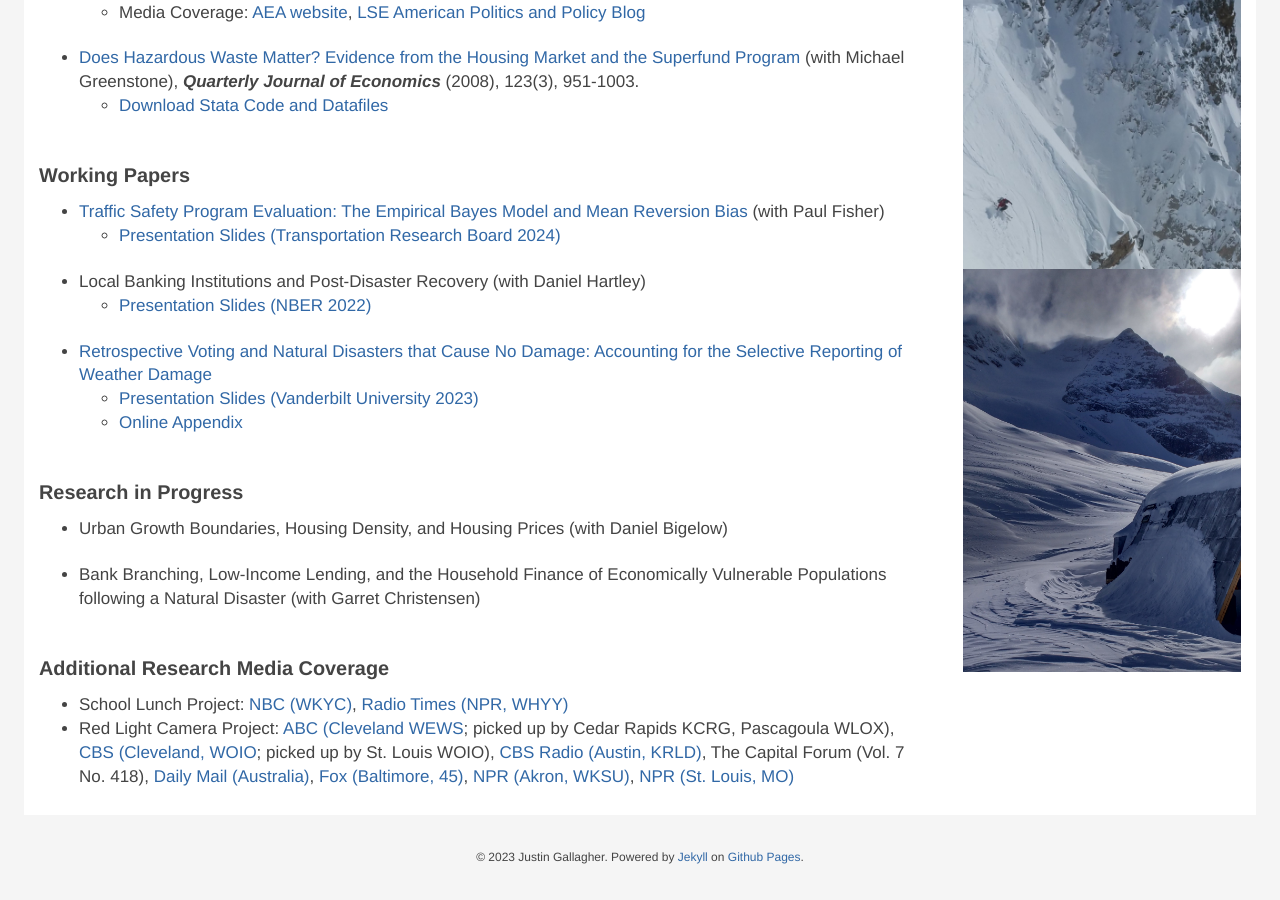
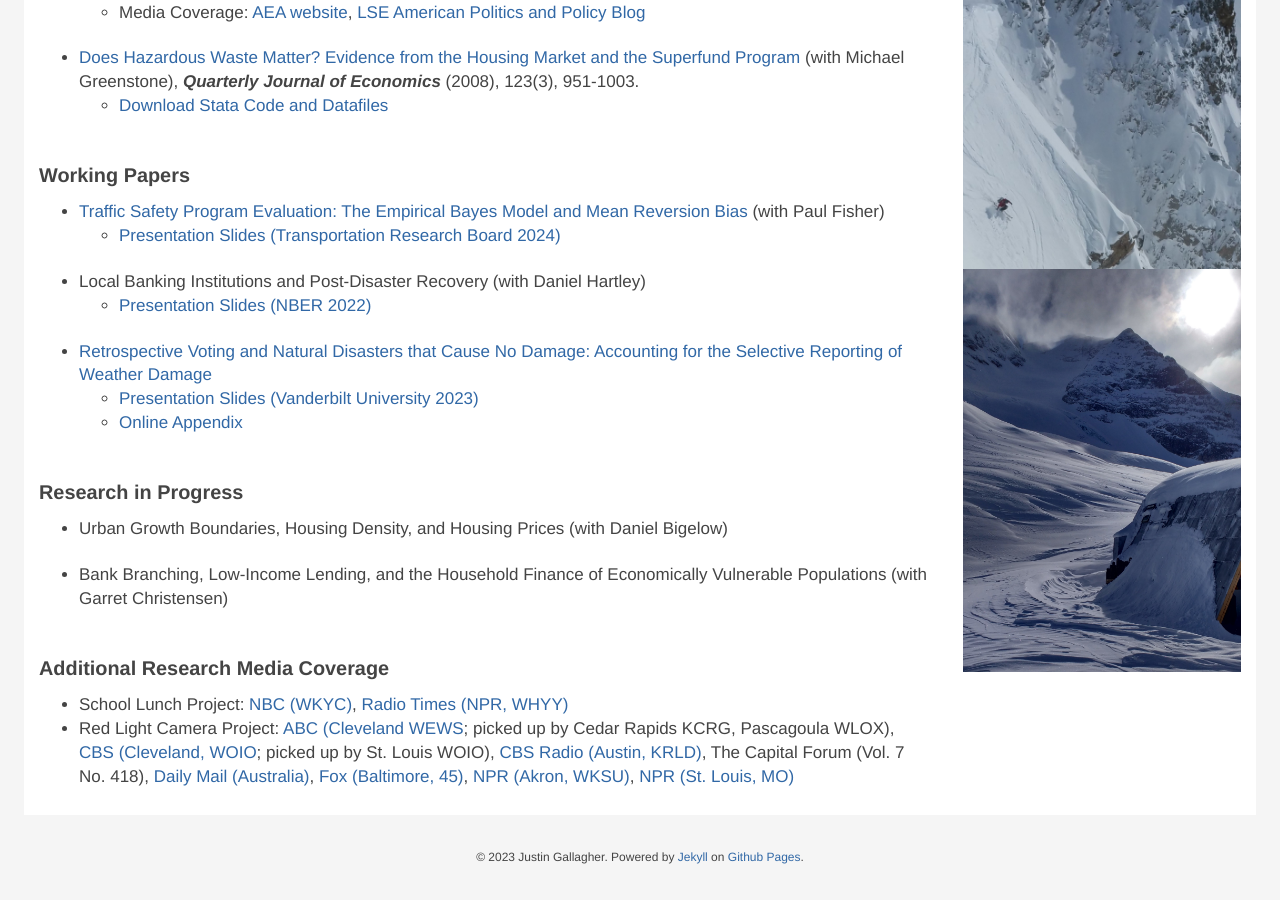
Before and after one commit to justinpgallagher/justinpgallagher.github.io, a Jekyll site: the page built from research.html, in a window 1280 px wide and 900 px high, scrolled down 1107 px. Built offline with Jekyll 4.4.1, drawn with Linux system fonts in a browser that asks for light colours; nearby versions of some CDN libraries; some web fonts are replaced; library files that are not in the unit come from our copies.

Commit message:
Update research.md

```diff
--- a/_includes/research.md
+++ b/_includes/research.md
@@ -78,7 +78,7 @@
 ### Research in Progress
 
 - {:.pub_li} Urban Growth Boundaries, Housing Density, and Housing Prices (with Daniel Bigelow)
-- {:.pub_li} Bank Branching, Low-Income Lending, and the Household Finance of Economically Vulnerable Populations following a Natural Disaster (with Garret Christensen)
+- {:.pub_li} Bank Branching, Low-Income Lending, and the Household Finance of Economically Vulnerable Populations (with Garret Christensen)
 
 ### Additional Research Media Coverage
 
```
